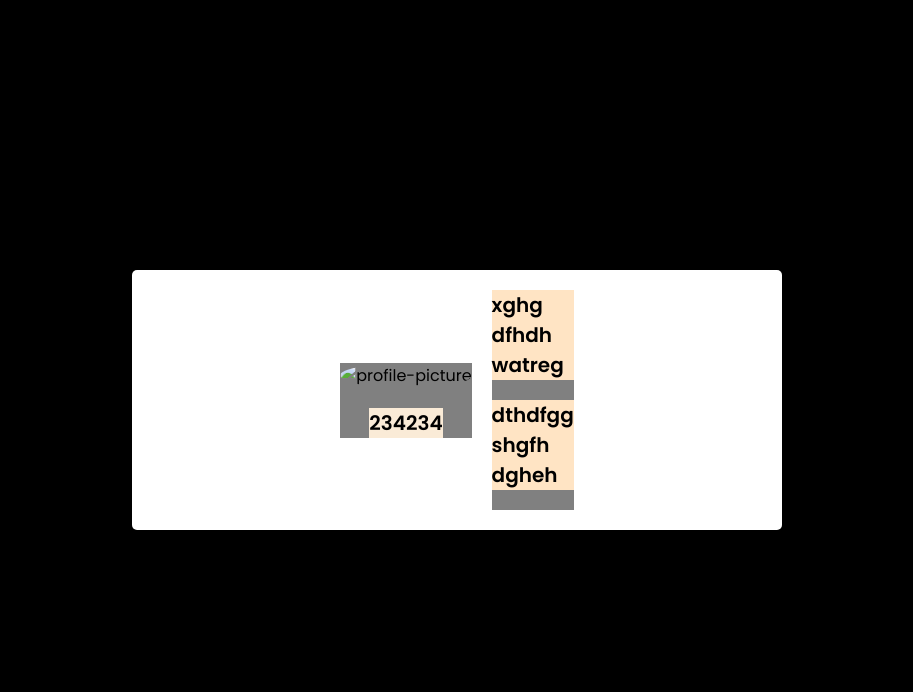
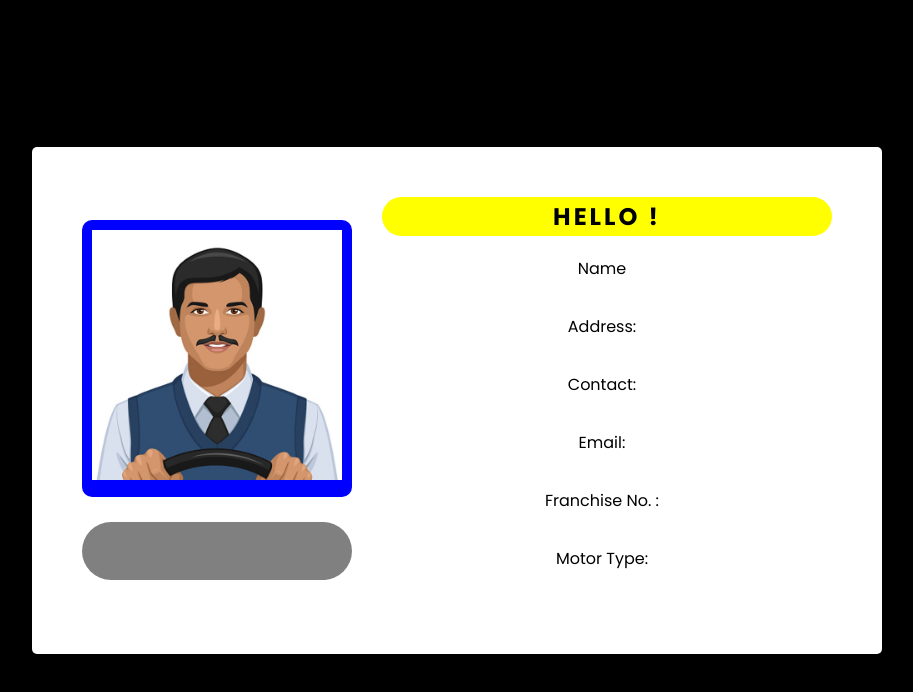
Before and after one commit to Jngkay/trikeweb, a website: page profile/profile.html in a window 1280 px wide. Shown: the whole page, without its empty margins (183-1096 px from the left). Drawn offline with nearby package versions, Linux system fonts and the light colour scheme.

Commit message:
profile page

```diff
--- a/profile/profile.css
+++ b/profile/profile.css
@@ -20,54 +20,87 @@ body {
     background-color: #fff;
     display: flex;
     width: 100%;
-    max-width: 650px;
     position: relative;
     justify-content: center;
     align-items: center;
-    padding: 20px;
+    padding: 50px;
     box-shadow: 0 0 10px rgba(0, 0, 0, 0.2);
     border-radius: 5px;
+    margin: 5% 20%;
 }
 
-.left-container {
+.left-container{
     display: flex;
     flex-direction: column;
+    justify-content: center;
     align-items: center;
-    background-color: gray;
+    margin-right: 30px;
+}
+.left-container .profile-picture{
+    background-color: blue;
+    justify-content: center;
+    align-items: center;
+    padding: 10px;
+    margin-bottom: 25px;
+    border-radius: 10px;
+}
+.left-container .profile-picture img{
+    width: 250px;
+    height: auto;
 }
 
-.profile-picture img {
-    width: 150px; /* Adjust the size as needed */
-    height: 150px; /* Adjust the size as needed */
-    object-fit: cover;
-    border-radius: 50%;
+.left-container .plateNo-box{
+    background-color: gray;
+    color: white;
+    font-size: 25px;
+    width: 270px;
+    padding: 10px;
+    text-align: center;
+    border-radius: 50px;
+}
+.left-container input{
+    border: none;
+    background-color: gray;
+    width: 250px;
+    font-weight: 800;
+    padding: 2px;
+    font-size: 18px;
+}
+
+.right-container{
+    display: flex;
+    flex-direction: column;
+    align-items: left;
+    width: 450px;
+}
+
+.right-container .greetings{
+    background-color: yellow;
+    border-radius: 20px;
+    padding: 2px;
+    text-align: center;
+    letter-spacing: 3px;
     margin-bottom: 20px;
 }
 
-.plateNo-box {
-    font-size: 24px;
-    font-weight: 600;
-    color: #000;
-    background-color: antiquewhite;
+.right-container p{
+    font-size: 18px;
+    font-weight: light;
 }
 
-.right-container {
-    margin-left: 20px;
-    display: flex;
-    flex-direction: column;
-    background-color: gray;
+.right-container input{
+    border: none;
+
+    font-size: 16px;
 }
 
-.info1,
-.info2 {
-    margin-bottom: 20px;
-    background-color: bisque;
+.right-container .info{
+    align-items: center;
+    justify-content: center;
+    text-align: center;
 }
-
-p {
-    font-size: 20px;
-    font-weight: 600;
-    color: black;
+.right-container .info .data{
+    display: inline-block;
+    margin-bottom: 8px;
+    margin-right: 10px;
 }
-
-/* Add more styles for other elements as needed */
--- a/profile/profile.html
+++ b/profile/profile.html
@@ -12,23 +12,42 @@
     <div class="wrapper">
         <div class="left-container">
             <div class="profile-picture">
-                <img src="" alt="profile-picture">
+                <img src="../assets/driver1.jpg" alt="profile-picture">
             </div>
             <div class="plateNo-box">
-                <p class="plateNo">234234</p>
+                <input type="number" name="plateNo" id="plateNo">
             </div>
         </div>
 
         <div class="right-container">
-            <div class="info1">
-                <p class="fullname">xghg</p>
-                <p class="address">dfhdh</p>
-                <p class="contact">watreg</p>
+            <div class="greetings">
+                <h2>HELLO !</h2>
             </div>
-            <div class="info2">
-                <p class="email">dthdfgg</p>
-                <p class="franchiseNo">shgfh</p>
-                <p class="motorType">dgheh</p>
+            <div class="info">
+                <div class="data">
+                    <label class="fullname">Name </p>
+                    <input type="text" name="driverName">
+                </div>
+                <div class="data">
+                    <label class="address">Address: </p>
+                    <input type="text" name="driverAddress">
+                </div>
+                <div class="data">
+                    <label class="contact">Contact: </p>
+                    <input type="text" name="driverContact">
+                </div>
+                <div class="data">
+                    <label class="email">Email: </p>
+                    <input type="text" name="driverEmail">
+                </div>
+                <div class="data">
+                    <label class="franchiseNo">Franchise No. : </p>
+                    <input type="text" name="driverfn">
+                </div>
+                <div class="data">
+                    <label class="mt">Motor Type: </p>
+                    <input type="text" name="drivermt">
+                </div>
             </div>
         </div>
     </div>
--- a/src/firebase.js
+++ b/src/firebase.js
@@ -112,7 +112,7 @@ $(document).ready(function(){
       const qrCell = $("<td>");
       qrCell.append($("<button class='viewQR'>").text("View QR Code").click(function(){
         $("#qrModalView").show();
-        $('#qrcode').qrcode({text	: "http://dhrrp2trikeapp.com/profile/profile.html?plateno="+ driverData.plateNo});
+        $('#qrcode').qrcode({text: "http://dhrrp2trikeapp.com/profile/profile.html?plateno=" + driverData.plateNo});
       }));
       row.append(qrCell);
 
```
Also changed, not shown: assets/driver1.jpg (added).
